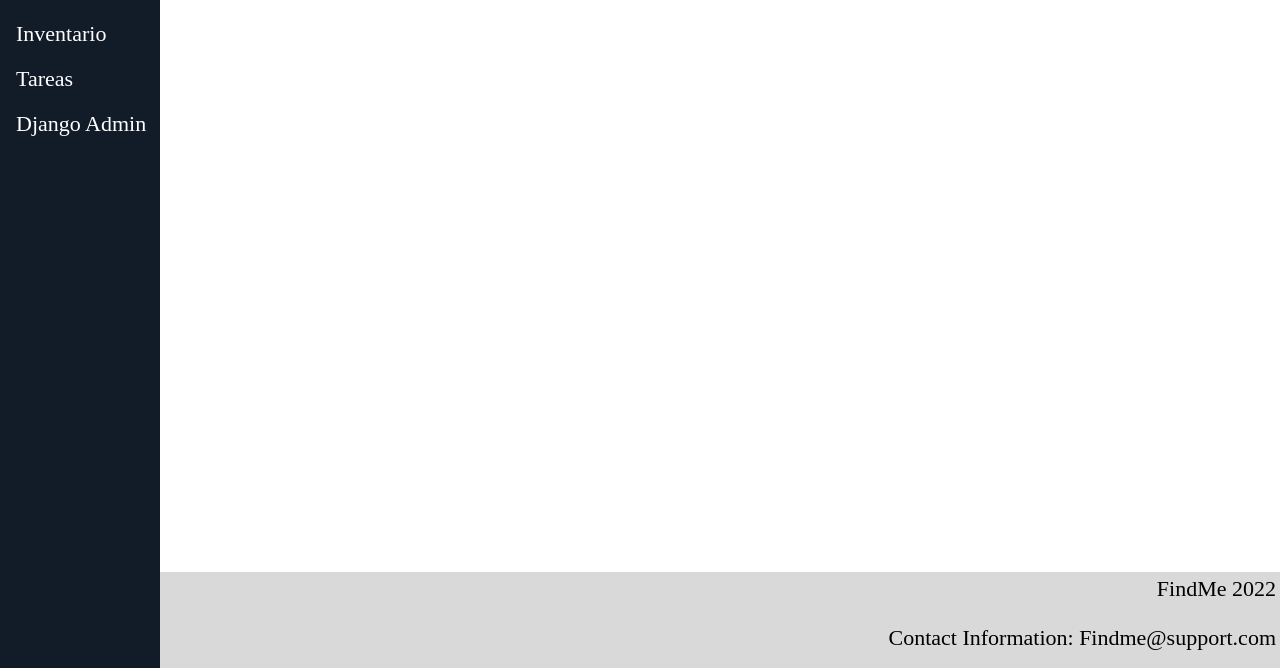
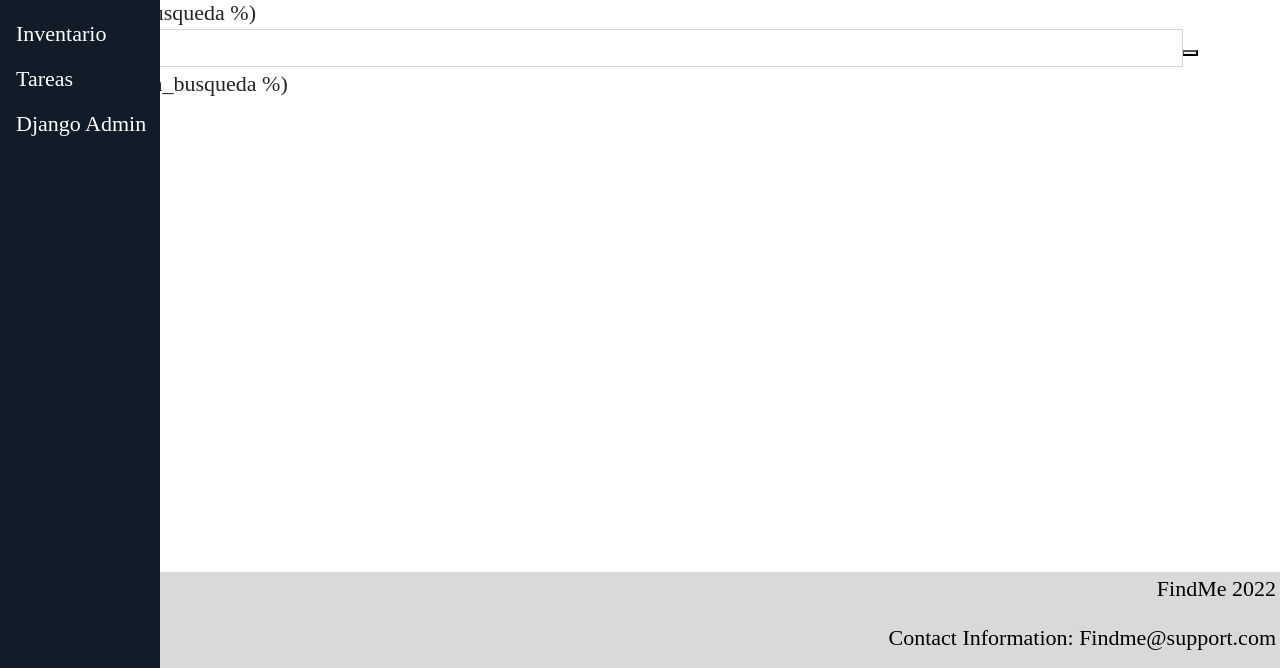
Before and after one commit to nicobe20/FindME, a Django app: page /Inventario/ in a window 1280 px wide. Shown: the part 132-800 px from the top of the page. Run offline with Django 4.2, Linux system fonts and the light colour scheme; data that the repository does not hold is empty; parts of the project's set-up code (start-up, migrations or seed data) failed here and were passed over; some web fonts are replaced.

Commit message:
Barra de búsqueda
Barra de búsqueda

```diff
--- a/movie/templates/Inventario/Index.html
+++ b/movie/templates/Inventario/Index.html
@@ -53,6 +53,29 @@
     </div>
 </div>
 
+(% block barra_busqueda %)
+<div class = "container">
+    <div class = "row">
+        <div class="" =col-md-12 search">
+            <form method="get">
+                <div id="custom-search-input">
+                    <div class="input-group col-md-12">
+                        <input type="text" class="form-control" placeholder="Buscar..." name="buscar" value = "{{ request.GET.buscar }}">
+                        <span class="input-group-list">
+                           <i class="icon icon-search"></i>
+                           <button type="submit" class=" boton btn-success"></button>
+                        </span>
+
+                    </div>
+                </div>
+            </form>
+
+        </div>
+
+    </div>
+</div>
+
+(% endblock barra_busqueda %)
 
 
 
```
